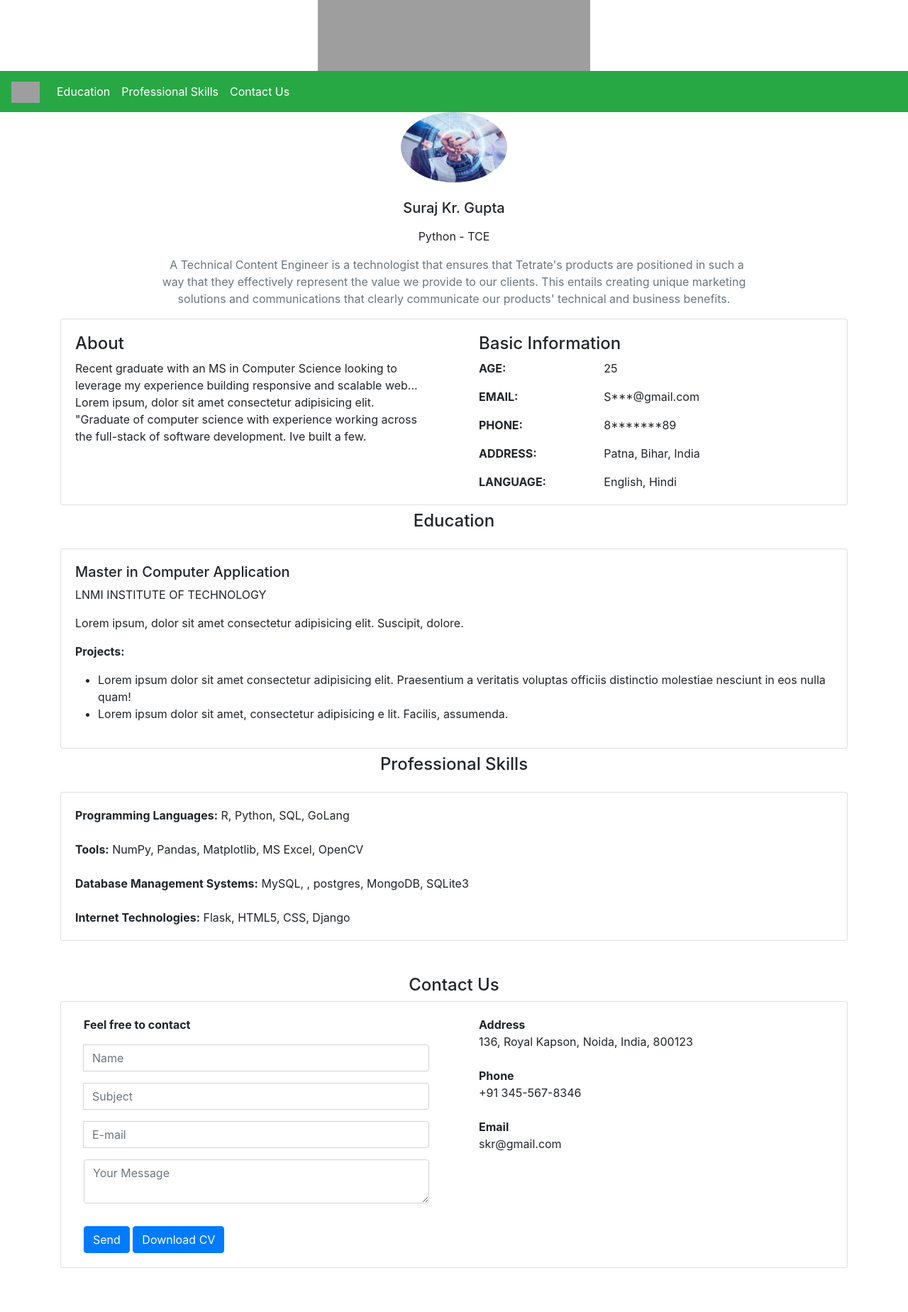
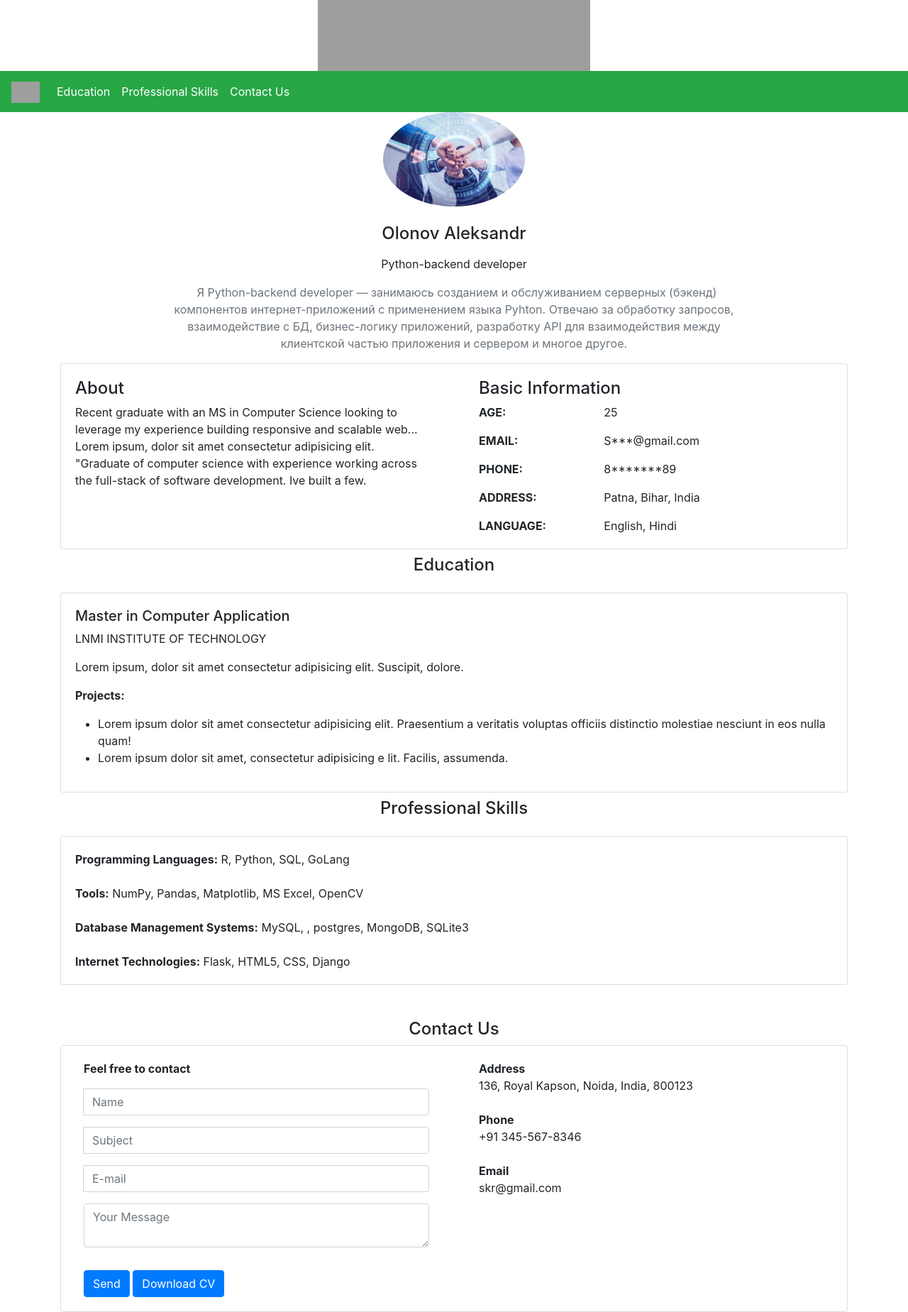
Before and after one commit to Dred85/Profile_Flask, a Flask app: page / in a window 1280 px wide. Shown: the whole page at 71% size. Before the commit the page ends 1787 px from the top, so only its background shows below. Run offline with Flask 3, Linux system fonts and the light colour scheme; some libraries are stand-ins or nearby versions; grey boxes are pictures that could not be loaded.

Commit message:
add picture

```diff
--- a/templates/index.html
+++ b/templates/index.html
@@ -24,7 +24,7 @@
 
 <div class="text-center">
 
-	<img src="https://media.geeksforgeeks.org/wp-content/uploads/geeksforgeeks-12.png"
+	<img src="https://images.unsplash.com/photo-1504805572947-34fad45aed93?q=80&w=2070&auto=format&fit=crop&ixlib=rb-4.0.3&ixid=M3wxMjA3fDB8MHxwaG90by1wYWdlfHx8fGVufDB8fHx8fA%3D%3D"
 		style="width:30%; height: 100px;"
 	alt="...">
 </div>
@@ -62,24 +62,21 @@
 	<div class="carousel-inner">
 	<div class="carousel-item active">
 		<img class="rounded-circle shadow-1-strong mb-4"
-		src="../static/images/gfglogo.jpg" alt="avatar" style="width: 150px;" />
+		src="../static/images/gfglogo.jpg" alt="avatar" style="width: 200px;" />
 		<div class="row d-flex justify-content-center">
 		<div class="col-lg-8">
-			<h5 class="mb-3">Suraj Kr. Gupta</h5>
+			<h4 class="mb-3">Olonov Aleksandr</h4>
 
-<p>Python - TCE</p>
+<p>Python-backend developer</p>
 
 			<p class="text-muted">
 			<i class="fas fa-quote-left pe-2"></i>
-			A Technical Content Engineer is a technologist
-			that ensures that Tetrate's
-			products are positioned in such a way that they
-			effectively represent the
-			value we provide to our clients. This entails
-			creating unique marketing
-			solutions and communications that clearly
-			communicate our products'
-			technical and business benefits.
+			Я Python-backend developer —
+			занимаюсь созданием и обслуживанием серверных
+			(бэкенд) компонентов интернет-приложений с применением языка Pyhton.
+			Отвечаю за обработку запросов, взаимодействие с БД, бизнес-логику приложений,
+			разработку API для взаимодействия между клиентской частью приложения и сервером и
+			многое другое.
 			</p>
 
 		</div>
```
